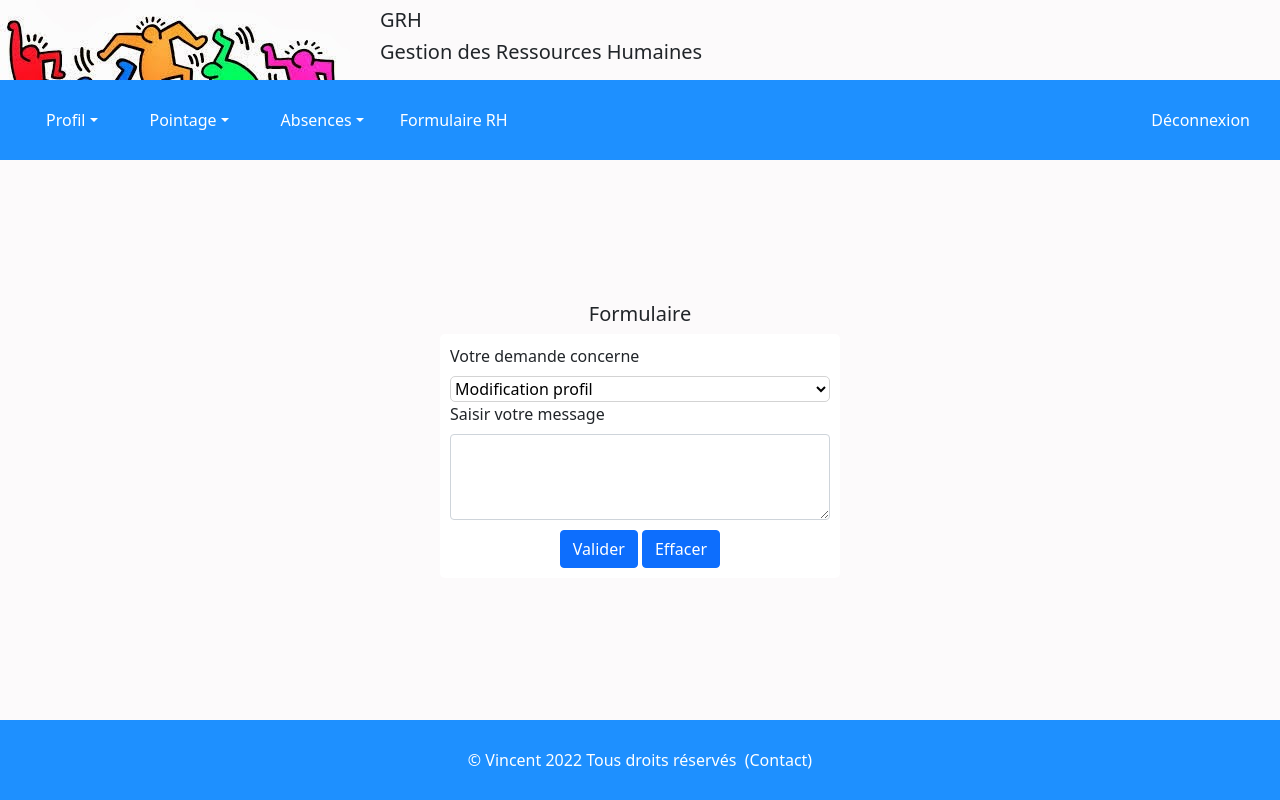
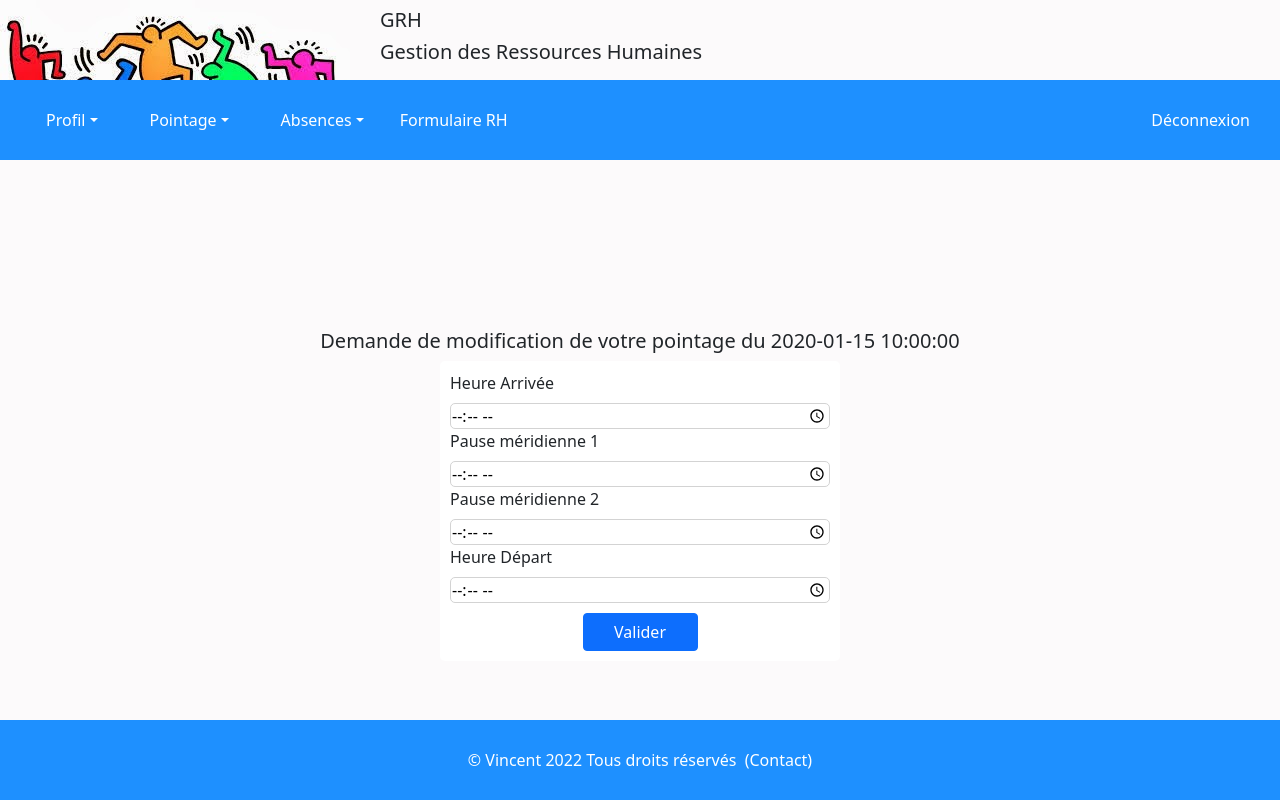
Before and after one commit to Vince4130/Projet_GRH, a PHP site: template views/view_form.php in a window 1280 px wide. Run offline with PHP 8.4, Linux system fonts and the light colour scheme; the visitor is signed in with stand-in values (Sample User, id 1); the template is opened without the code that fills it: most values are stand-ins (such as "Sample title", 1, 10 or a date in 2020); some libraries are stand-ins or nearby versions.

Commit message:
Ajout page view form

```diff
--- a/views/view_form.php
+++ b/views/view_form.php
@@ -1,58 +1,62 @@
 <?php
 
 session_start();
-
-include('./includes/header_2.php');
 
 if (!isset($_SESSION['ident'])) {
     redirection('index.php?action=accueil');
 }
 
-$date = dateFrench($today);
-
+include('./includes/header_2.php');
 ?>
 
-<!-- <?= $_SESSION['horaire']; ?> -->
+<script>
+
+  function cacheDiv() {
+    var div = document.getElementById('test');
+    div.style.display = "none";
+  }
+
+</script>
 
 <div class="register">
 
-<h5>Formulaire</h5>
-  <div class="formulaire">
-    <form  action="index.php?action=formulaire" method="POST">
+    <div class="bandeau">
+        <?php if (isset($_POST ['submit']) && $_POST['submit'] == "Valider") {
+            if ($erreur) { ?>
+            <div class="echec" id="test">
+                <?php echo $text_erreur; ?>
+                <button type="button" class="croix" onclick="cacheDiv()">x</button>
+            </div>
 
-      <div class="saisie">
+        <?php }
+        }
+        ?>
+    </div>
 
-        <label for="motif">Votre demande concerne</label>
-        <select name="motif" id="motif">
-          <option value="profil">Modification profil</option>
-          <option value="horaire">Modification horaire</option>
-        </select>
+    <h5>Demande de modification de votre pointage du <?= $pointage["Date"] ?></h5>
 
-        <label for="message">Saisir votre message</label>
-        <textarea class="form-control" name="message" id="message" rows="3"></textarea>
+    <div class="formulaire">
 
-        <!-- <label for="fichier">Envoyer une pièce jointe</label> -->
-        <!-- <input type="file" class="form-control" name="fichier" id="fichier"> -->
-        <!-- <div class="input-group">
-          <input type="text" class="form-control input-file-dummy" placeholder="Choisir un fichier" aria-describedby="fileHelp" required>
-          <div class="valid-feedback order-last">File is valid</div>
-          <div class="invalid-feedback order-last">File is required</div>
-          <label class="input-group-append mb-0">
-            <span class="btn btn-primary input-file-btn">
-              Parcourir… <input type="file" hidden>
-            </span>
-          </label>
-        </div> -->
+        <form method="POST" action="404.php">
+            <div class="saisie">
+               <label for="ha">Heure Arrivée</label>
+                <input type="time" name="ha" id="ha" value="<?= $pointage['ha']; ?>" />
 
-        <div class="bouton">
-          <input class="btn btn-primary" type="submit" name="submit" value="Valider"/>
-          <input class="btn btn-primary" type="submit" name="submit" value="Effacer">
-        </div>
-      </div>
+                <label for="p1">Pause méridienne 1</label>
+                <input type="time" name="p1" id="p1" value="<?= $pointage['pm1']; ?>" />
 
-    </form>
-  </div>
+                <label for="p2">Pause méridienne 2</label>
+                <input type="time" name="p2" id="p2" value="<?= $pointage['pm2']; ?>" />
 
+                <label for="hd">Heure Départ</label>
+                <input type="time" name="hd" id="hd" value="<?= $pointage['hd']; ?>" />
+
+                <div class="bouton">
+                    <input type="submit" class="btn btn-primary" name="submit" id="btn" value="Valider" title="Valider" />
+                </div>
+            </div>
+        </form>
+    </div>
 </div>
 
 <?php
```
Also changed, not shown: controlers/controler.php (+15 -24 lines), models/model.php (+15 -0 lines), views/view_histo_point.php (+3 -5 lines), views/view_pointage.php (+2 -5 lines).
